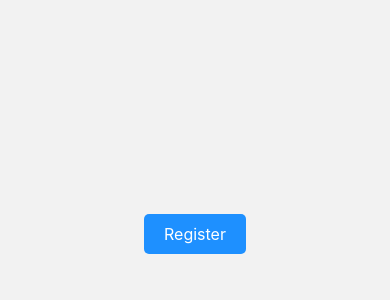
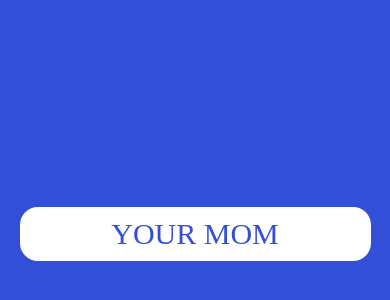
Before and after one commit to ST10204902/Peeper-XBCAD, a React Native app: screen /RegisterScreen in a window 390 px wide. Shown: the part 188-488 px from the top of the page. Built offline with nearby package versions, Linux system fonts and the light colour scheme.

Commit message:
add button

```diff
--- a/app.json
+++ b/app.json
@@ -20,7 +20,7 @@
     "android": {
       "config": {
         "googleMapsApiKey": "API-KEY-GOES-HERE"
-       },
+      },
       "adaptiveIcon": {
         "foregroundImage": "./assets/adaptive-icon.png",
         "backgroundColor": "#ffffff"
@@ -28,6 +28,9 @@
     },
     "web": {
       "favicon": "./assets/favicon.png"
-    }
+    },
+    "plugins": [
+      "expo-font"
+    ]
   }
 }
--- /dev/null
+++ b/react-native.config.js
@@ -0,0 +1,4 @@
+// react-native.config.js
+module.exports = {
+  assets: ['./src/assets/fonts'],
+};
--- a/src/components/LoginRegisterButtonComponent.tsx
+++ b/src/components/LoginRegisterButtonComponent.tsx
@@ -1,17 +1,40 @@
-// src/components/LoginRegisterButtonComponent.tsx
-import React from 'react';
-import { TouchableOpacity, Text, GestureResponderEvent } from 'react-native';
-import styles from '../styles/LoginRegisterButton'; // Adjust path if needed
+import React, { useState } from 'react';
+import { TouchableOpacity, Text, GestureResponderEvent, StyleSheet, ViewStyle, TextStyle } from 'react-native';
+import styles from '../styles/LoginRegisterButton'; // Ensure the path is correct
 
 interface CustomButtonProps {
   onPress: (event: GestureResponderEvent) => void;
   title: string;
+  textColor?: string; // Add an optional prop for text color
+  buttonColor?: string; // Add an optional prop for button color
+  fontFamily?: string; // Add an optional prop for font family
+  textSize?: number; // Add an optional prop for text size
 }
 
-const CustomButton: React.FC<CustomButtonProps> = ({ onPress, title }) => {
+const CustomButton: React.FC<CustomButtonProps> = ({ onPress, title, textColor, buttonColor, fontFamily, textSize }) => {
+  const [buttonHeight, setButtonHeight] = useState<number>(0);
+
+  const handleLayout = (event: any) => {
+    const { height } = event.nativeEvent.layout;
+    setButtonHeight(height);
+  };
+
+  const dynamicButtonStyle: ViewStyle = {
+    backgroundColor: buttonColor || '#fff',
+    borderRadius: buttonHeight / 3,
+  };
+
+  const dynamicTextStyle: TextStyle = {
+    color: textColor || '#334FD7',
+    fontFamily: fontFamily || 'System',
+    fontSize: textSize || 25,
+  };
+
   return (
-    <TouchableOpacity style={styles.button} onPress={onPress}>
-      <Text style={styles.buttonText}>{title}</Text>
+    <TouchableOpacity style={[styles.button, dynamicButtonStyle]} onLayout={handleLayout} onPress={onPress}>
+      <Text style={[styles.buttonText, dynamicTextStyle]}>
+        {title}
+      </Text>
     </TouchableOpacity>
   );
 };
--- a/src/screens/RegisterScreen.tsx
+++ b/src/screens/RegisterScreen.tsx
@@ -2,19 +2,27 @@
 import React from "react";
 import { SafeAreaView, Alert } from "react-native";
 import CustomButton from "../components/LoginRegisterButtonComponent"; // Ensure the path is correct
+import styles from "../styles/RegisterScreenStyle"; // Ensure the path is correct
 
-const RegisterScreen: React.FC = () => {
+const App: React.FC = () => {
+
   const handlePress = () => {
+    Alert.alert("Button Pressed!", "You have pressed the button.");
     Alert.alert("Button Pressed!", "You have pressed the button.");
   };
 
   return (
-    <SafeAreaView
-      style={{ flex: 1, justifyContent: "center", alignItems: "center" }}
-    >
-      <CustomButton onPress={handlePress} title="Register" />
+    <SafeAreaView style={styles.container}>
+      <CustomButton
+        onPress={handlePress}
+        title="YOUR MOM"
+        textColor="#334FD7"
+        buttonColor="#ffffff"
+        fontFamily="Rany-Medium"
+        textSize={30}
+      />
     </SafeAreaView>
   );
 };
 
-export default RegisterScreen;
+export default App;
--- a/src/styles/LoginRegisterButton.tsx
+++ b/src/styles/LoginRegisterButton.tsx
@@ -3,16 +3,15 @@ import { StyleSheet } from 'react-native';
 
 export default StyleSheet.create({
   button: {
-    backgroundColor: '#1E90FF',
     paddingVertical: 10,
     paddingHorizontal: 20,
-    borderRadius: 5,
     alignItems: 'center',
     justifyContent: 'center',
     marginVertical: 10,
+    width: '90%', // Set the width to 90% to leave space on the sides
+    alignSelf: 'center', // Center the button within its parent container
   },
   buttonText: {
-    color: '#fff',
-    fontSize: 16,
+    // Default styles for button text
   },
 });
--- /dev/null
+++ b/src/styles/RegisterScreenStyle.tsx
@@ -0,0 +1,12 @@
+import { StyleSheet } from "react-native";
+
+const styles = StyleSheet.create({
+  container: {
+    flex: 1,
+    justifyContent: "center",
+    alignItems: "center",
+    backgroundColor: "#334FD7", // Electric blue background colour
+  },
+});
+
+export default styles;
--- a/tsconfig.json
+++ b/tsconfig.json
@@ -3,4 +3,5 @@
   "compilerOptions": {
     "strict": true
   }
+
 }
```
Also changed, not shown: package.json (+7 -6 lines), src/assets/fonts/Rany-Medium.otf (added), 1 other file (tests, documents, lock files or other folders).
